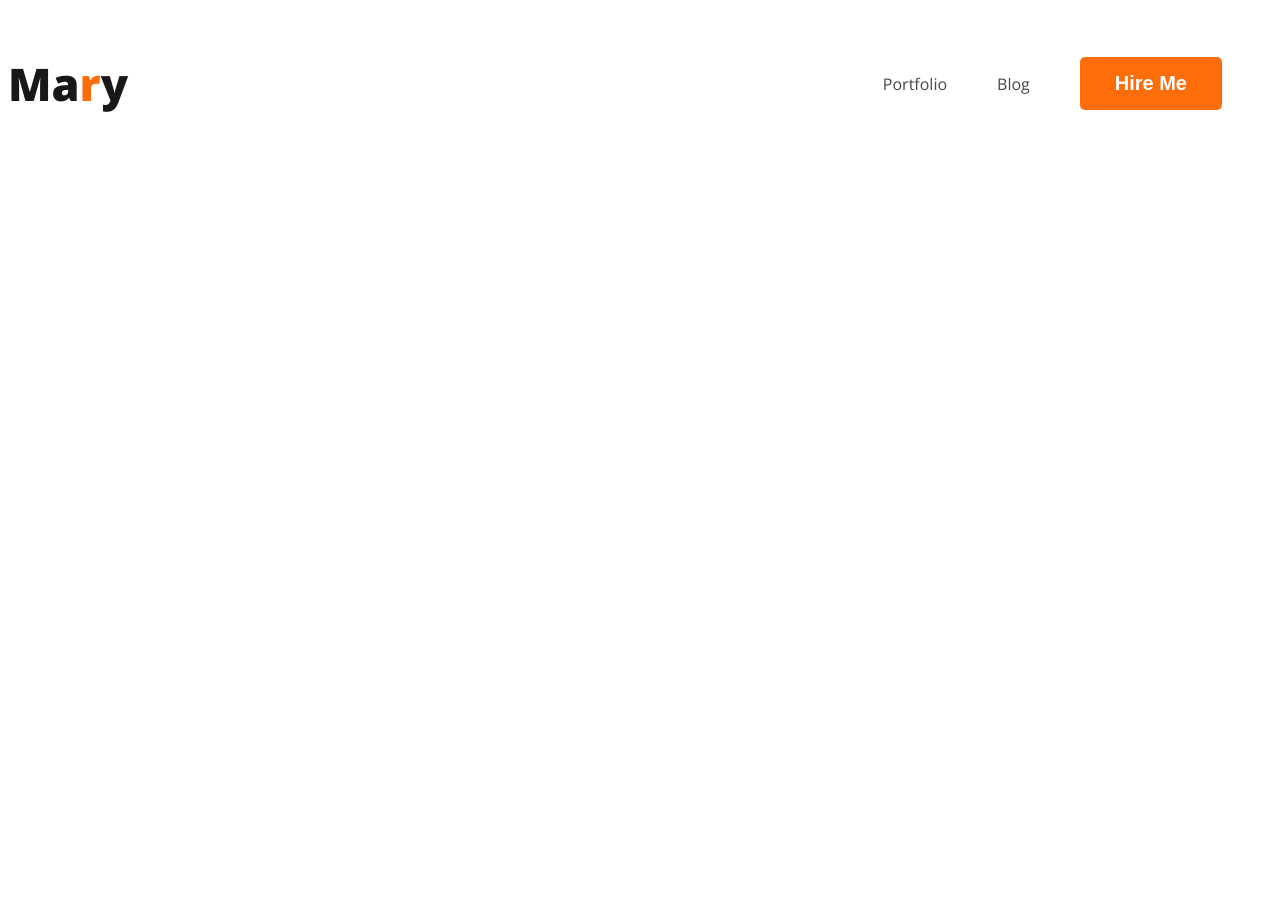
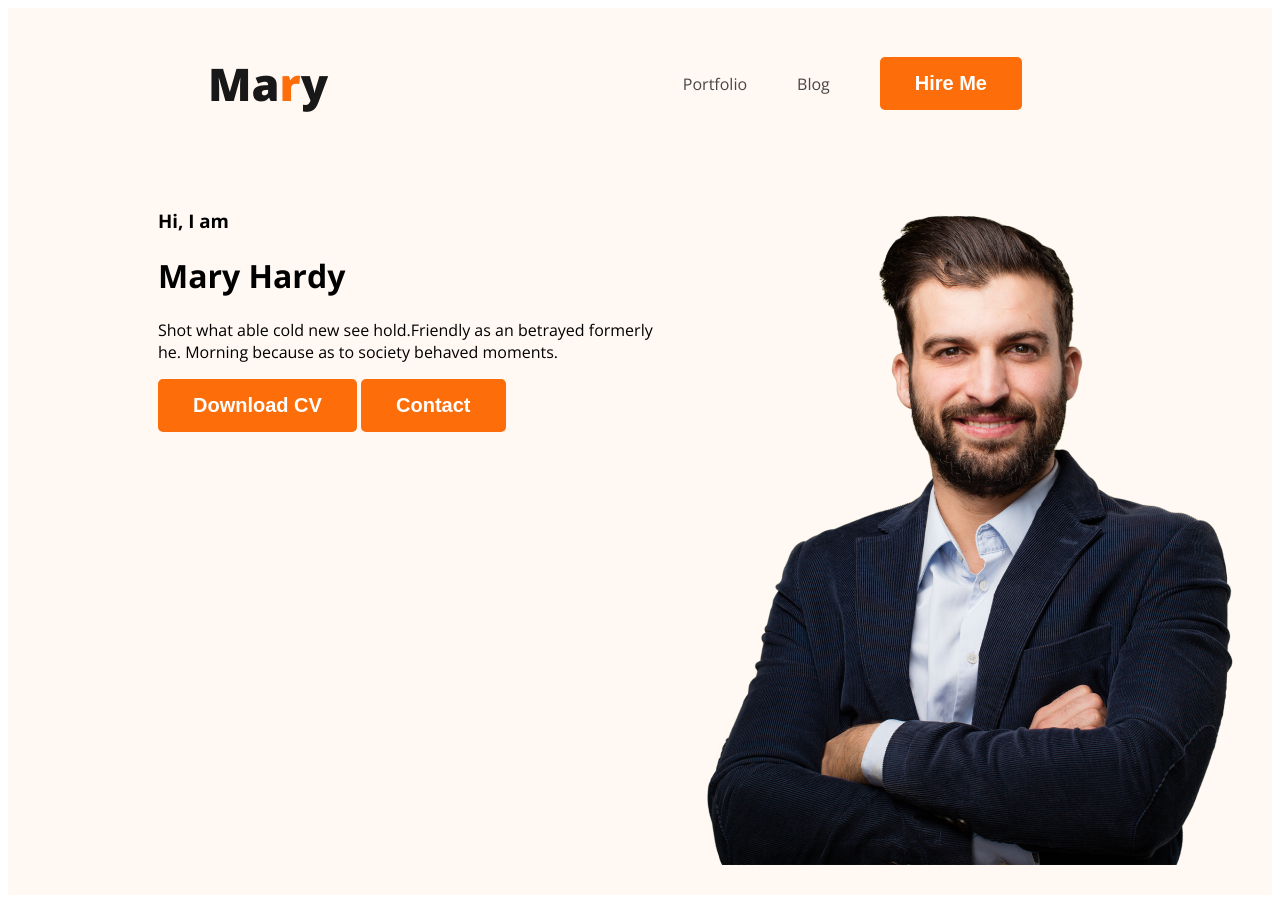
Before and after one commit to Th3At0nic/basic-html-portfolio, a plain HTML site: page index.html in a window 1280 px wide. Before the commit the page ends 800 px from the top, so only its background shows below. Drawn offline with nearby package versions, Linux system fonts and the light colour scheme; a web font is replaced by a local one.

Commit message:
added profile picture

```diff
--- a/index.html
+++ b/index.html
@@ -13,7 +13,7 @@
     <link rel="stylesheet" href="styles/portfolio.css" />
   </head>
   <body>
-    <header>
+    <header class="header">
       <nav>
         <h3 class="nav-title">Ma<span class="text-primary">r</span>y</h3>
         <ul>
@@ -22,6 +22,23 @@
           <li><button class="btn-primary">Hire Me</button></li>
         </ul>
       </nav>
+      <div class="banner">
+        <div>
+          <h3 class="banner-greeting">Hi, I am</h3>
+          <h1 class="banner-title">Mary Hardy</h1>
+          <p>
+            Shot what able cold new see hold.Friendly as an betrayed formerly
+            he. Morning because as to society behaved moments.
+          </p>
+          <button class="btn-primary">Download CV</button>
+          <button class="btn-primary">Contact</button>
+        </div>
+        <img
+          class="profile-picture"
+          src="images/hardy.png"
+          alt="profile picture"
+        />
+      </div>
     </header>
     <main></main>
     <footer></footer>
--- a/styles/portfolio.css
+++ b/styles/portfolio.css
@@ -3,10 +3,12 @@ body {
   font-family: "Open Sans", sans-serif;
 }
 
+/* nav related styles */
 nav {
   display: flex;
   justify-content: space-between;
   align-items: center;
+  margin: 0 200px;
 }
 .text-primary {
   color: #fd6e0a;
@@ -41,3 +43,15 @@ nav a {
   text-decoration: none;
   color: #474747;
 }
+
+/* header related styels */
+.header {
+  background-color: #fff8f3;
+}
+.banner {
+  padding: 30px 30px 30px 150px;
+  display: flex;
+}
+.banner .profile-pic {
+  width: 500px;
+}
```
